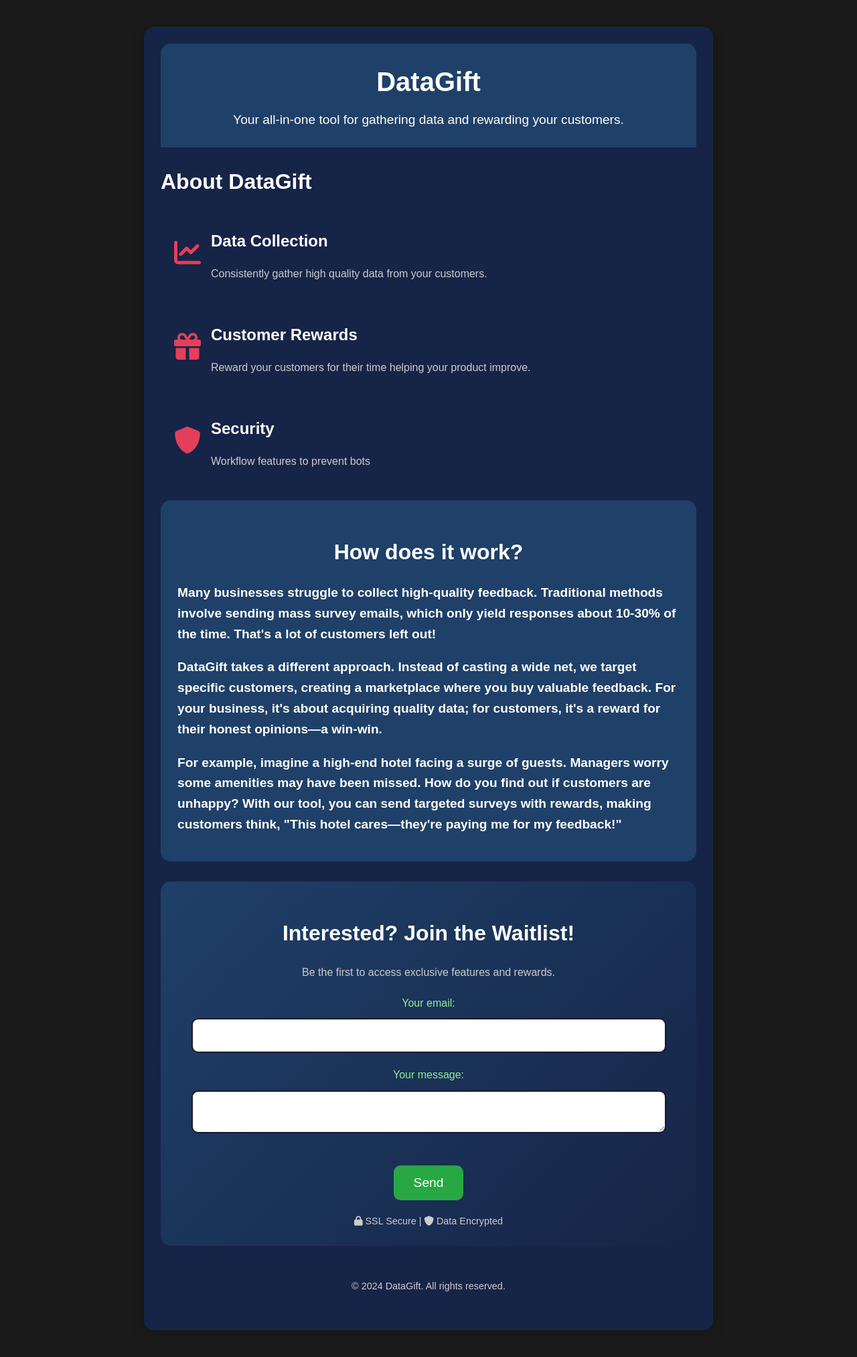
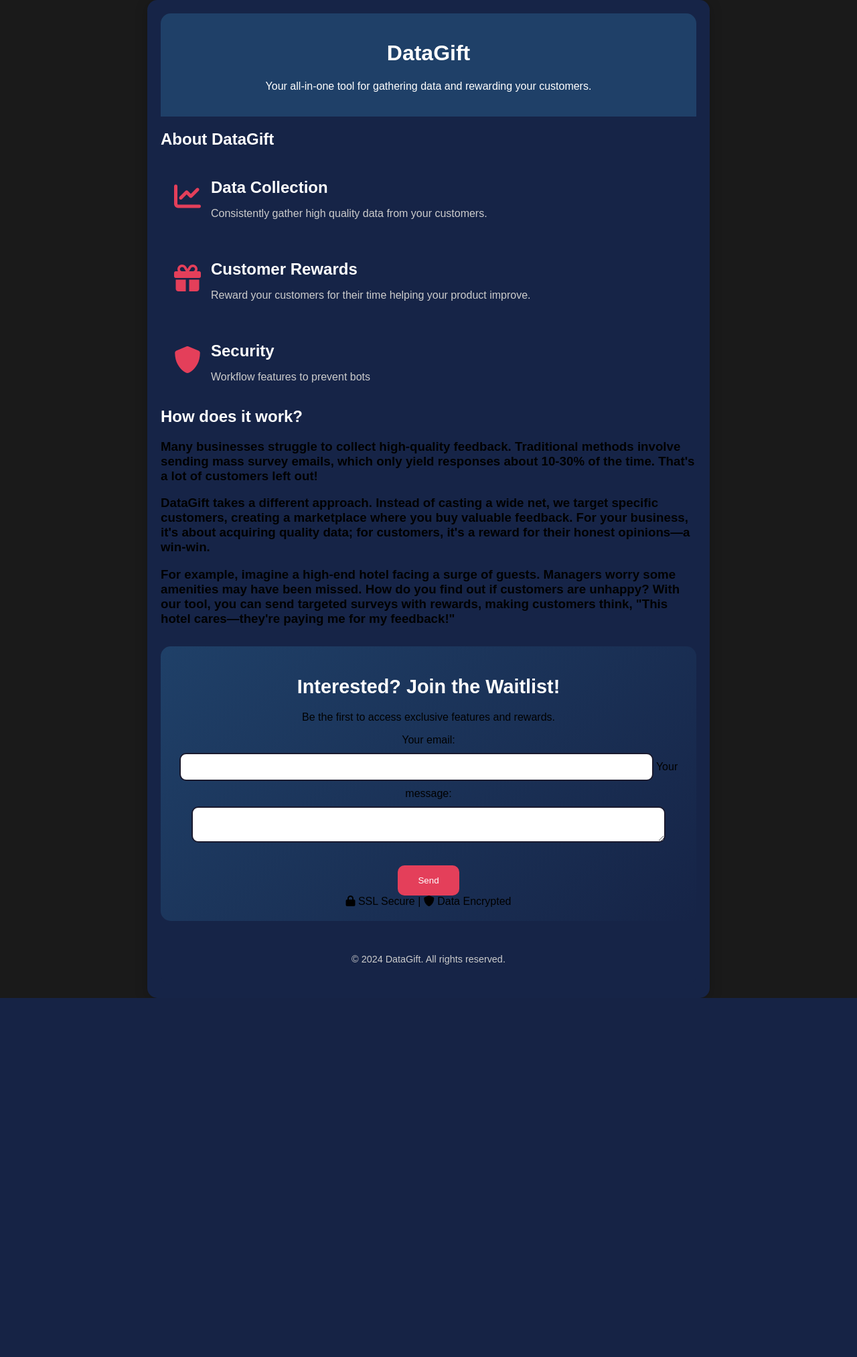
Before and after one commit to edwrand/landing, a Flask app: page / in a window 1280 px wide. Shown: the whole page at 67% size. After the commit the page ends 1490 px from the top, so only its background shows below. Run offline with Flask 2, Linux system fonts and the light colour scheme.

Commit message:
Fix static file paths

```diff
--- a/static/styles.css
+++ b/static/styles.css
@@ -3,16 +3,17 @@ body {
     margin: 0;
     padding: 0;
     background-color: #1a1a1a;
+    /* Dark gray color for the background */
     font-family: Arial, sans-serif;
-    line-height: 1.6;
 }
 
 /* General container styling */
 .container {
     width: 90%;
     max-width: 800px;
-    margin: 40px auto;
-    padding: 25px;
+    /* Increased max-width for better desktop display */
+    margin: auto;
+    padding: 20px;
     background-color: #162447;
     border-radius: 15px;
     box-shadow: 0 4px 20px rgba(0, 0, 0, 0.2);
@@ -23,34 +24,16 @@ header {
     text-align: center;
     padding-bottom: 20px;
     background-color: #1f4068;
-    padding: 25px;
+    padding: 20px;
     border-top-left-radius: 15px;
     border-top-right-radius: 15px;
     color: #fff;
-}
-
-header h1 {
-    font-size: 2.5em;
-    margin: 0;
-    padding-bottom: 10px;
-}
-
-header p {
-    font-size: 1.2em;
-    margin: 0;
+    font-family: Arial, sans-serif;
 }
 
 /* Section heading styling */
 section h2 {
     color: #fff;
-    font-size: 2em;
-    margin-bottom: 15px;
-}
-
-.sub-text {
-    color: #ccc;
-    font-size: 1em;
-    margin-bottom: 20px;
 }
 
 /* Feature boxes container */
@@ -65,6 +48,7 @@ section h2 {
     align-items: center;
     margin-bottom: 20px;
     color: #fff;
+    font-family: Arial, sans-serif;
 }
 
 .icon-container {
@@ -102,20 +86,23 @@ section h2 {
 #cta {
     text-align: center;
     background: linear-gradient(135deg, #1f4068, #162447);
-    padding: 25px;
+    padding: 20px;
     border-radius: 15px;
     margin-top: 30px;
+    border-bottom-left-radius: 15px;
+    border-bottom-right-radius: 15px;
+    font-family: Arial, sans-serif;
 }
 
 #cta h2 {
-    font-size: 2em;
+    font-size: 1.8em;
     color: #fff;
     margin-bottom: 20px;
 }
 
 #cta input[type="email"],
 #cta textarea {
-    padding: 15px;
+    padding: 10px;
     width: 90%;
     margin: 10px auto;
     border: 2px solid #1a1a2e;
@@ -125,25 +112,17 @@ section h2 {
 
 #cta button {
     padding: 15px 30px;
-    background-color: #28a745;
+    background-color: #e43f5a;
     border: none;
     color: #fff;
     border-radius: 10px;
     cursor: pointer;
     transition: background-color 0.3s ease;
     margin-top: 20px;
-    font-size: 1.2em;
 }
 
 #cta button:hover {
-    background-color: #218838;
-}
-
-/* Security badges styling */
-.security-badges {
-    margin-top: 20px;
-    color: #ccc;
-    font-size: 0.9em;
+    background-color: #d32f2f;
 }
 
 /* Footer styling */
@@ -156,54 +135,5 @@ footer {
     margin-top: 20px;
     border-bottom-left-radius: 15px;
     border-bottom-right-radius: 15px;
+    font-family: Arial, sans-serif;
 }
-
-/* Label styling */
-label {
-    color: #90ee90;
-    font-size: 1em;
-    display: block;
-    margin-bottom: 10px;
-}
-
-/* Responsive adjustments */
-@media (max-width: 600px) {
-    header h1 {
-        font-size: 2em;
-    }
-
-    #cta h2 {
-        font-size: 1.6em;
-    }
-
-    #cta input[type="email"],
-    #cta textarea {
-        font-size: 0.9em;
-    }
-
-    #cta button {
-        font-size: 1em;
-    }
-}
-
-/* Styling for the "How does it work?" section */
-#how-it-works {
-    background-color: #1f4068;
-    padding: 25px;
-    border-radius: 15px;
-    margin-top: 30px;
-    color: #fff;
-    text-align: left;
-    line-height: 1.6;
-}
-
-#how-it-works h2 {
-    text-align: center;
-    font-size: 2em;
-    margin-bottom: 20px;
-}
-
-#how-it-works h3 {
-    font-size: 1.2em;
-    margin-bottom: 15px;
-}
--- a/templates/index.html
+++ b/templates/index.html
@@ -5,7 +5,7 @@
     <meta charset="UTF-8">
     <meta name="viewport" content="width=device-width, initial-scale=1.0">
     <title>DirectSurvey - Customer Survey Platform</title>
-    <link rel="stylesheet" href="styles.css"> <!-- Link to your external CSS file -->
+    <link rel="stylesheet" href="{{ url_for('static', filename='styles.css') }}">
     <link rel="stylesheet" href="https://cdnjs.cloudflare.com/ajax/libs/font-awesome/6.0.0-beta3/css/all.min.css">
 </head>
 
```
